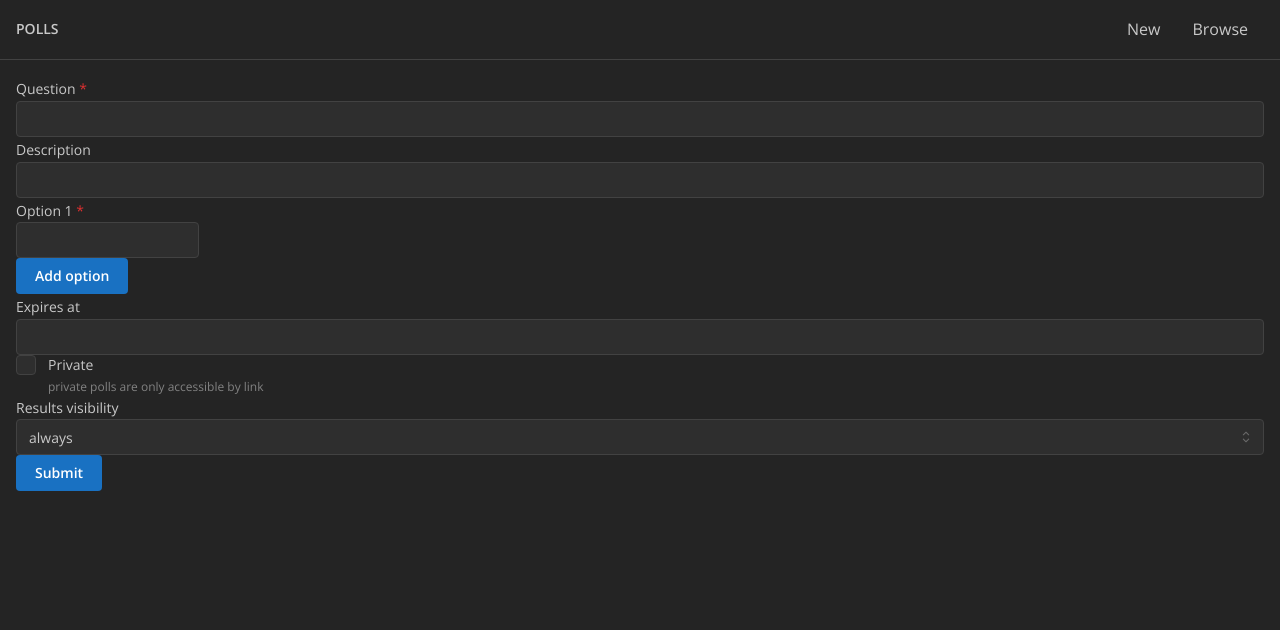
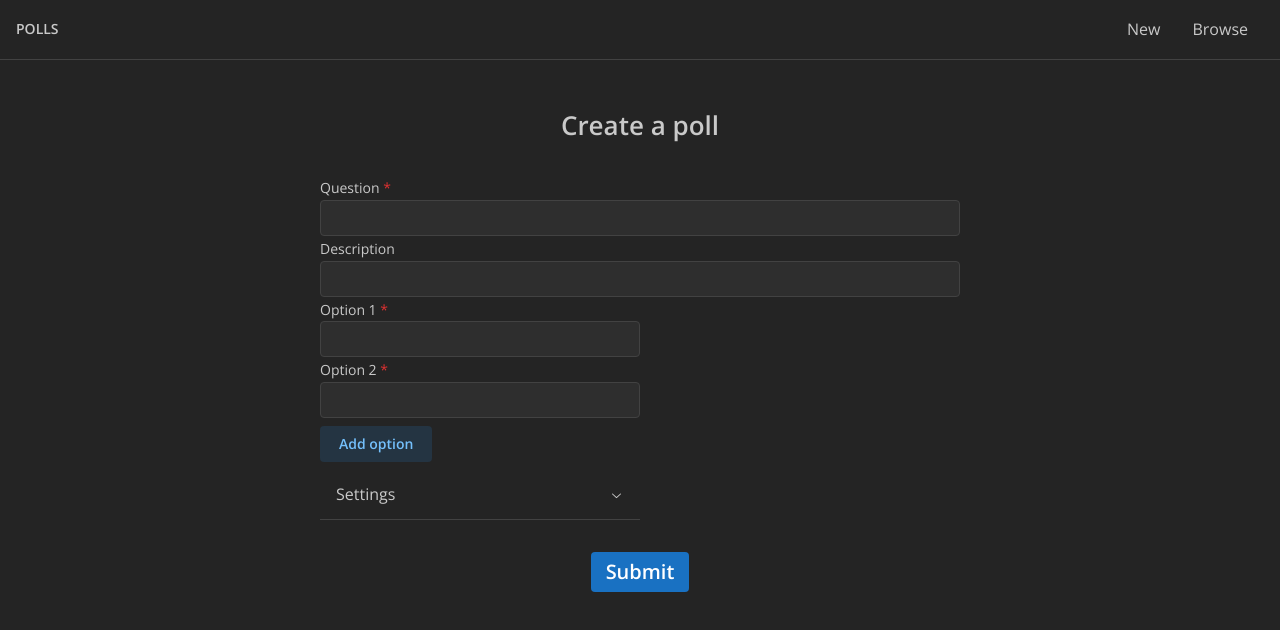
Before and after one commit to ivcp/polls-frontend, a React (Vite) app: page /new in a window 1280 px wide. Shown: the top 630 px of the page. Built offline with nearby package versions, Linux system fonts and the light colour scheme.

Commit message:
style form

```diff
--- /dev/null
+++ b/src/pages/CreatePoll/index.module.css
@@ -0,0 +1,29 @@
+.form {
+  max-width: 40rem;
+  margin-inline: auto;
+  display: flex;
+  flex-direction: column;
+}
+
+.optionInput {
+  width: 50%;
+}
+
+.title {
+  text-align: center;
+  margin-block: 2rem;
+}
+
+.submitBtn {
+  margin-top: 2rem;
+  align-self: center;
+}
+
+.addOptionBtn {
+  align-self: flex-start;
+}
+.accordion {
+  align-self: flex-start;
+  width: 50%;
+  margin-top: 0.5rem;
+}
--- a/src/pages/CreatePoll/index.tsx
+++ b/src/pages/CreatePoll/index.tsx
@@ -5,17 +5,21 @@ import {
   Button,
   Group,
   ActionIcon,
+  Title,
+  Accordion,
+  Textarea,
 } from '@mantine/core';
 import { useForm } from '@mantine/form';
 import { DateTimePicker } from '@mantine/dates';
 import { IconTrash } from '@tabler/icons-react';
+import classes from './index.module.css';
 
 const CreatePoll = () => {
   const form = useForm({
     initialValues: {
       question: '',
       description: '',
-      options: [{ value: '' }],
+      options: [{ value: '' }, { value: '' }],
       expiresAt: '',
       isPrivate: false,
       resultsVisibility: 'always',
@@ -38,7 +42,12 @@ const CreatePoll = () => {
   });
 
   return (
+    <>
+      <Title order={2} className={classes.title}>
+        Create a poll
+      </Title>
       <form
+        className={classes.form}
         onSubmit={form.onSubmit((values) => {
           console.log(values);
         })}
@@ -48,11 +57,17 @@ const CreatePoll = () => {
           withAsterisk
           {...form.getInputProps('question')}
         />
-      <TextInput label="Description" {...form.getInputProps('description')} />
+        <Textarea
+          autosize
+          label="Description"
+          {...form.getInputProps('description')}
+        />
 
         {form.values.options.map((_, i) => (
           <Group key={i} align="flex-end">
-          <TextInput
+            <Textarea
+              autosize
+              className={classes.optionInput}
               label={`Option ${i + 1}`}
               withAsterisk={i > 1 ? false : true}
               {...form.getInputProps(`options.${i}.value`)}
@@ -69,10 +84,19 @@ const CreatePoll = () => {
             )}
           </Group>
         ))}
-      <Button onClick={() => form.insertListItem('options', { value: '' })}>
+        <Button
+          mt={'0.5rem'}
+          variant="light"
+          className={classes.addOptionBtn}
+          onClick={() => form.insertListItem('options', { value: '' })}
+        >
           Add option
         </Button>
 
+        <Accordion className={classes.accordion}>
+          <Accordion.Item value="Settings">
+            <Accordion.Control>Settings</Accordion.Control>
+            <Accordion.Panel>
               <DateTimePicker
                 label="Expires at"
                 clearable
@@ -80,6 +104,8 @@ const CreatePoll = () => {
               />
 
               <Checkbox
+                mt={'1rem'}
+                mb={'1rem'}
                 label="Private"
                 description="private polls are only accessible by link"
                 {...form.getInputProps('isPrivate')}
@@ -90,8 +116,14 @@ const CreatePoll = () => {
                 defaultValue="always"
                 {...form.getInputProps('resultsVisibility')}
               />
-      <Button type="submit">Submit</Button>
+            </Accordion.Panel>
+          </Accordion.Item>
+        </Accordion>
+        <Button className={classes.submitBtn} size="compact-xl" type="submit">
+          Submit
+        </Button>
       </form>
+    </>
   );
 };
 
```
Lines whose indentation alone changed are shown as unchanged.
